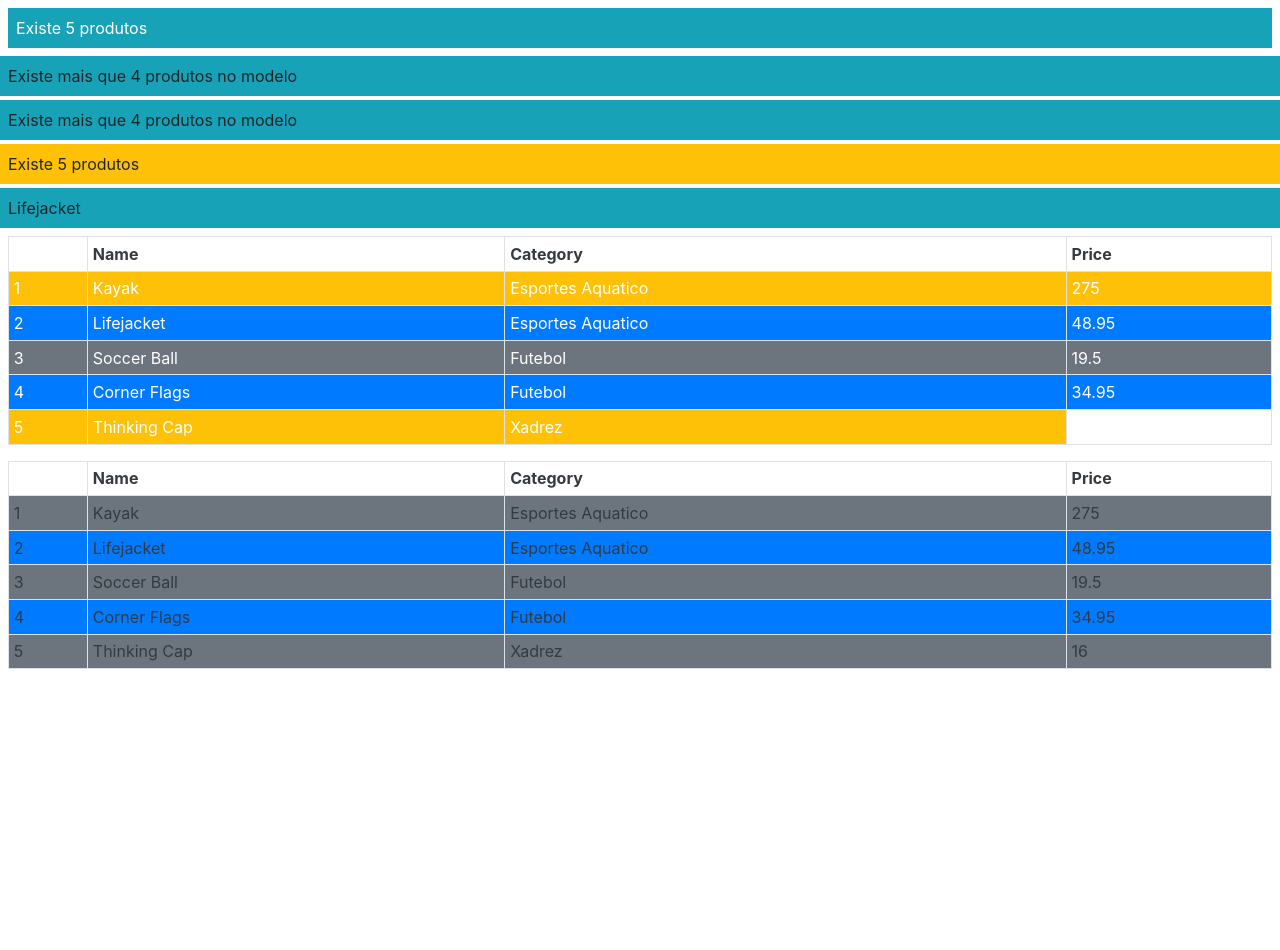
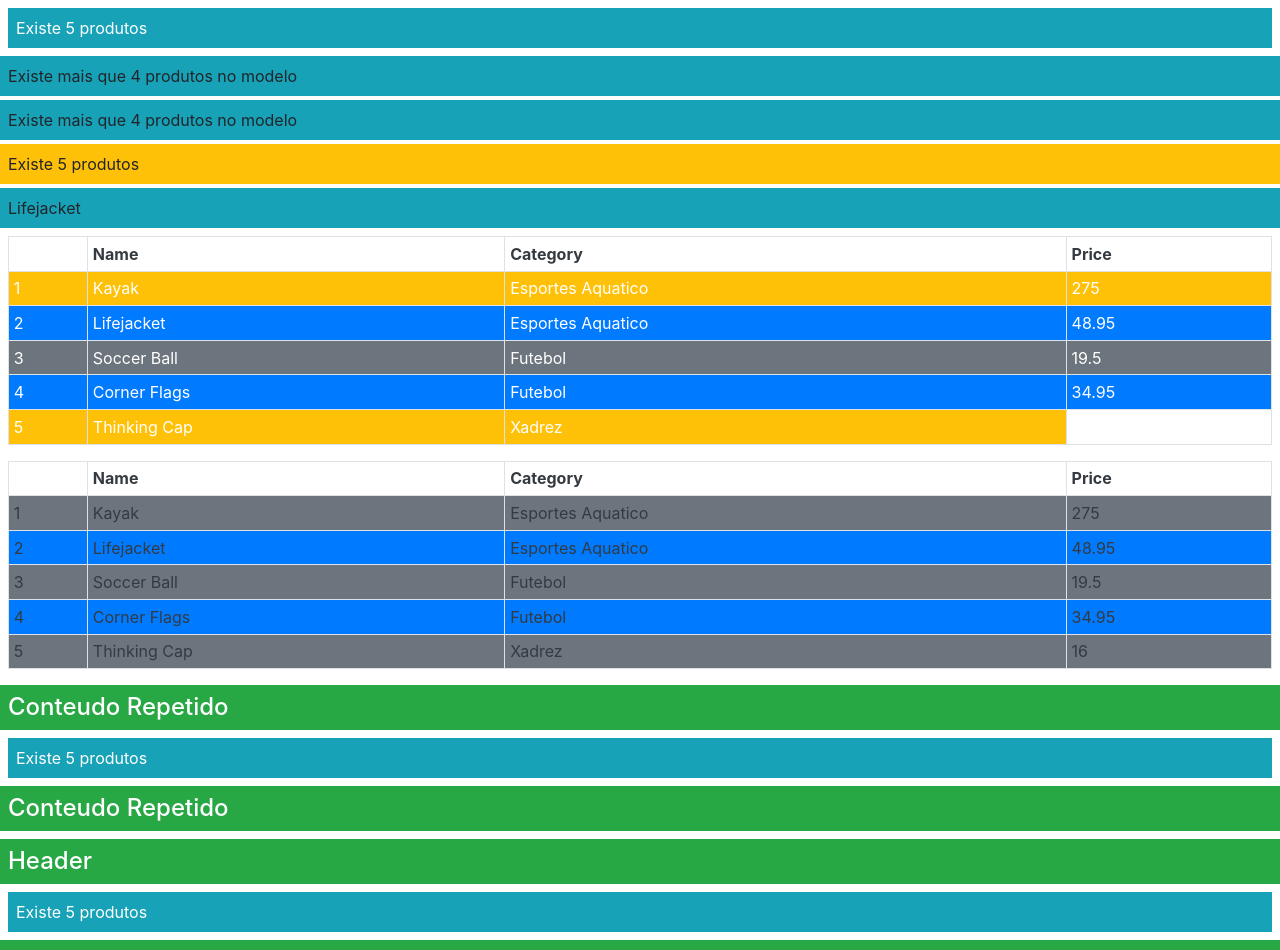
Before and after one commit to EduardoEbbers/estudo_angular, an Angular app in the folder DataBindings/: page / in a window 1280 px wide. Shown: the top 950 px of the page. Before the commit the page ends 800 px from the top, so only its background shows below. Built offline with nearby package versions, Linux system fonts and the light colour scheme.

Commit message:
ngTemplateOutlet em template1

```diff
--- a/DataBindings/src/app/template1.html
+++ b/DataBindings/src/app/template1.html
@@ -105,3 +105,33 @@
         </ng-template>
     </table>
 </div>
+
+<!--
+    ngTemplateOutlet
+-->
+<ng-template #titleTemplate>
+    <h4 class="p-2 bg-success text-white">Conteudo Repetido</h4>
+</ng-template>
+
+<ng-template [ngTemplateOutlet]="titleTemplate"></ng-template>
+
+<div class="bg-info p-2 m-2 text-white">
+    Existe {{ getProductCount() }} produtos
+</div>
+
+<ng-template [ngTemplateOutlet]="titleTemplate"></ng-template>
+
+<!--
+    ngTemplateOutlet e ngTemplateOutletContext
+-->
+<ng-template #titleTemplate1 let-text="title">
+    <h4 class="p-2 bg-success text-white">{{ text }}</h4>
+</ng-template>
+
+<ng-template [ngTemplateOutlet]="titleTemplate1" [ngTemplateOutletContext]="{ title: 'Header' }"></ng-template>
+
+<div class="bg-info p-2 m-2 text-white">
+    Existe {{ getProductCount() }} produtos
+</div>
+
+<ng-template [ngTemplateOutlet]="titleTemplate1" [ngTemplateOutletContext]="{ title: 'Footer' }"></ng-template>
```
